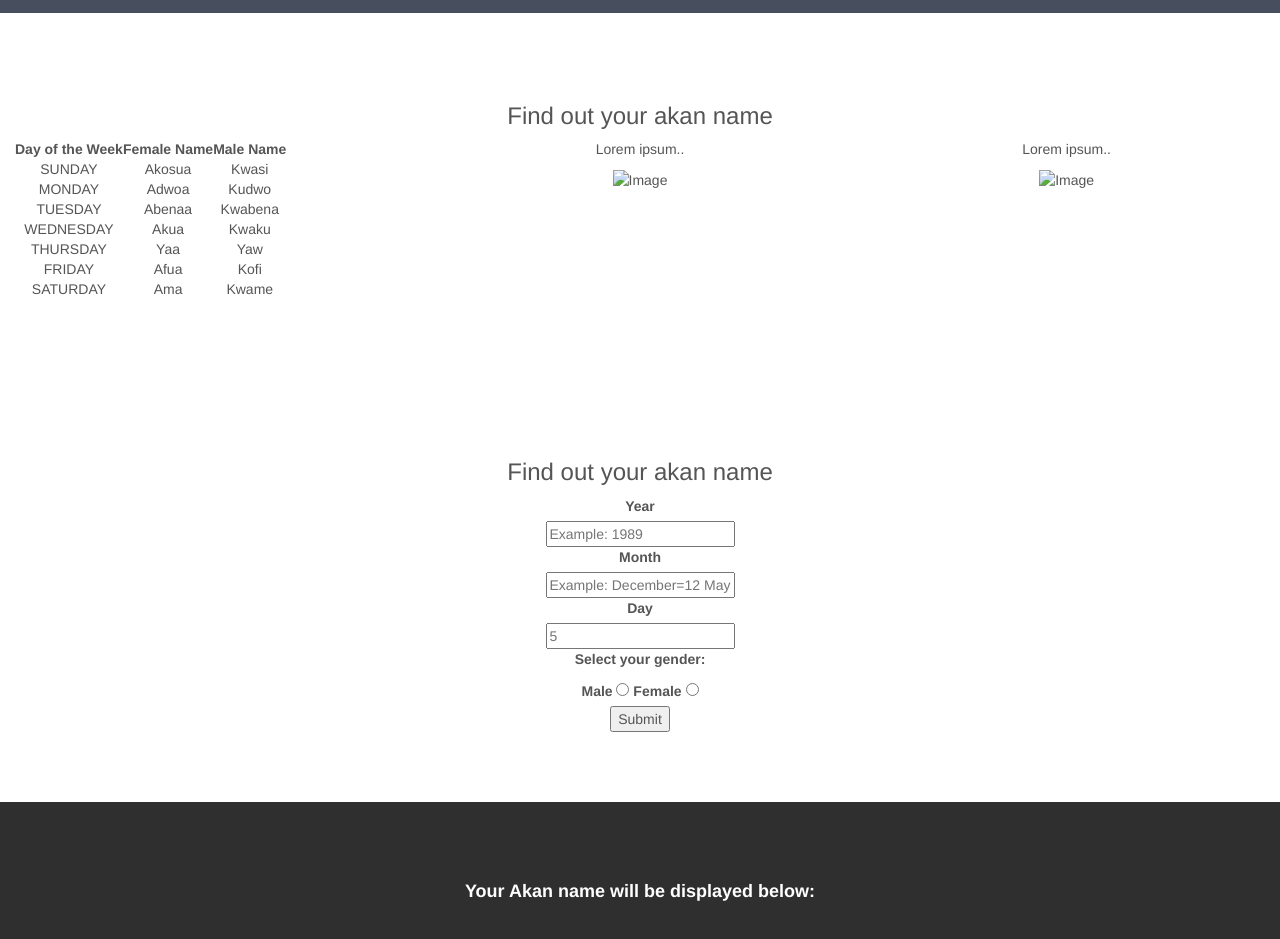
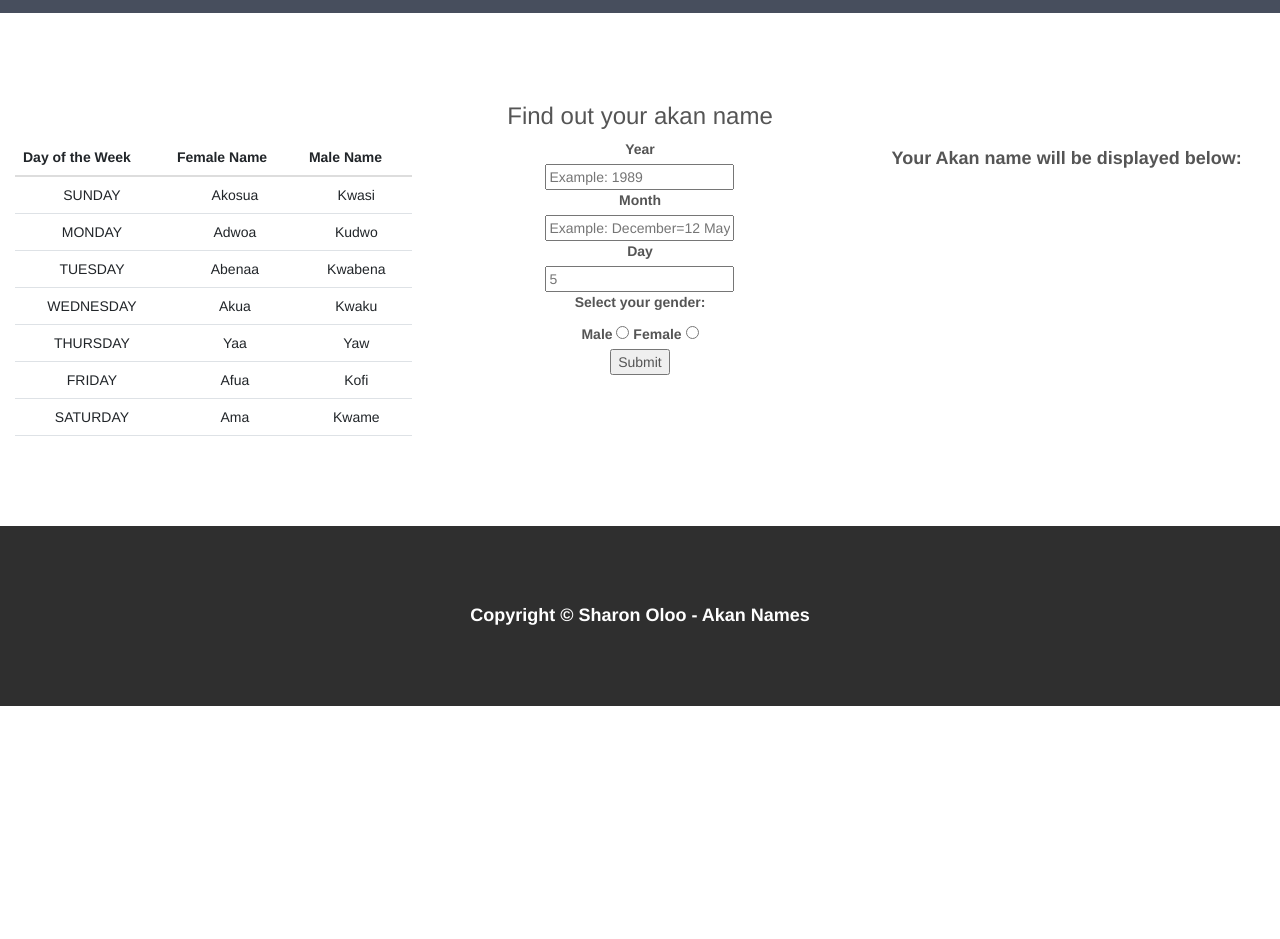
Before and after one commit to sharonoloo/akan-name-week-two, a plain HTML site: page index.html in a window 1280 px wide. Shown: the part 780-1719 px from the top of the page. After the commit the page ends 1486 px from the top, so only its background shows below. Drawn offline with nearby package versions, Linux system fonts and the light colour scheme.

Commit message:
Add Table layout

```diff
--- a/index.html
+++ b/index.html
@@ -29,61 +29,52 @@
         <h3>Find out your akan name</h3>
         <div class="row">
           <div class="col-sm-4">
-            <table class="tg">
+            <table class="table">
+                <thead class="thead-dark">
                 <tr>
-                    <th class="tg-baqh">Day of the Week</th>
-                    <th class="tg-0lax">Female Name</th>
-                    <th class="tg-0lax">Male Name</th>
+                    <th>Day of the Week</th>
+                    <th>Female Name</th>
+                    <th>Male Name</th>
+                </tr>
+                </thead>
+                <tr>
+                    <td>SUNDAY</td>
+                    <td>Akosua</td>
+                    <td>Kwasi</td>
                 </tr>
                 <tr>
-                    <td class="tg-0lax">SUNDAY</td>
-                    <td class="tg-0lax">Akosua</td>
-                    <td class="tg-0lax">Kwasi</td>
+                    <td>MONDAY</td>
+                    <td>Adwoa</td>
+                    <td>Kudwo</td>
                 </tr>
                 <tr>
-                    <td class="tg-0lax">MONDAY</td>
-                    <td class="tg-0lax">Adwoa</td>
-                    <td class="tg-0lax">Kudwo</td>
+                    <td>TUESDAY</td>
+                    <td>Abenaa</td>
+                    <td>Kwabena</td>
                 </tr>
                 <tr>
-                    <td class="tg-0lax">TUESDAY</td>
-                    <td class="tg-0lax">Abenaa</td>
-                    <td class="tg-0lax">Kwabena</td>
+                    <td>WEDNESDAY</td>
+                    <td>Akua</td>
+                    <td>Kwaku</td>
                 </tr>
                 <tr>
-                    <td class="tg-0lax">WEDNESDAY</td>
-                    <td class="tg-0lax">Akua</td>
-                    <td class="tg-0lax">Kwaku</td>
+                    <td>THURSDAY</td>
+                    <td>Yaa</td>
+                    <td>Yaw</td>
                 </tr>
                 <tr>
-                    <td class="tg-0lax">THURSDAY</td>
-                    <td class="tg-0lax">Yaa</td>
-                    <td class="tg-0lax">Yaw</td>
+                    <td>FRIDAY</td>
+                    <td>Afua</td>
+                    <td>Kofi</td>
                 </tr>
                 <tr>
-                    <td class="tg-0lax">FRIDAY</td>
-                    <td class="tg-0lax">Afua</td>
-                    <td class="tg-0lax">Kofi</td>
-                </tr>
-                <tr>
-                    <td class="tg-0lax">SATURDAY</td>
-                    <td class="tg-0lax">Ama</td>
-                    <td class="tg-0lax">Kwame</td>
+                    <td>SATURDAY</td>
+                    <td>Ama</td>
+                    <td>Kwame</td>
                 </tr>
             </table>
           </div>
           <div class="col-sm-4">
-            <p>Lorem ipsum..</p>
-            <img src="birds2.jpg" alt="Image">
-          </div>
-          <div class="col-sm-4">
-            <p>Lorem ipsum..</p>
-            <img src="birds3.jpg" alt="Image">
-          </div>
-        </div>
-      </div>
-    <div class="container-fluid bg-3 text-center">
-        <h3>Find out your akan name</h3>
             <form id="form" onsubmit="return getUserInput()">
                 <label for="year">Year</label><br>
                 <input type="text" id="year-input" name="year" placeholder="Example: 1989"><br>
@@ -100,11 +91,19 @@
                     </label><br>
                 <input type="submit" value="Submit">
             </form>
+          </div>
+          <div class="col-sm-4">
+            <p id="output"></p>
+        <h4 id = display-name><strong>Your Akan name will be displayed below:</strong></h4>
+        <p id="result"></p>
 
           </div>
+        </div>
+      </div>
+
     <footer class="container-fluid bg-4 text-center">
         <p id="output"></p>
-        <h4 id = display-name><strong>Your Akan name will be displayed below:</strong></h4>
+        <h4 id = display-name><strong>Copyright © Sharon Oloo - Akan Names</strong></h4>
         <p id="result"></p>
       </footer>
     <script src="js/custom.js"></script>
```
Lines whose indentation alone changed are shown as unchanged.
